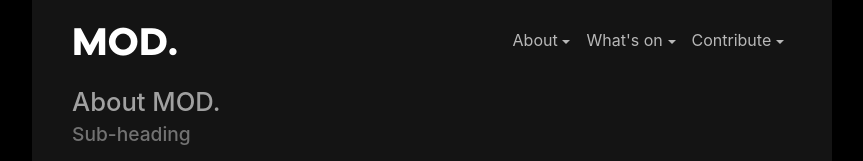
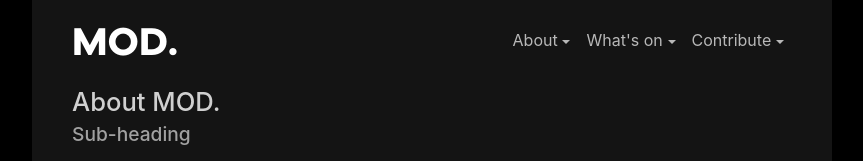
Before and after one commit to MODatUniSA/mod-website, a plain HTML site: page about.html in a window 1280 px wide. Shown: the top 161 px of the page, without its empty margins (208-1071 px from the left). Drawn offline with nearby package versions, Linux system fonts and the light colour scheme; a script that the page names is missing.

Commit message:
Lighter headings.

```diff
--- a/css/mod.css
+++ b/css/mod.css
@@ -176,11 +176,11 @@ footer img:hover {
 }
 
 .page-body h1 {
-  color: rgba(255,255,255,.6);
+  color: rgba(255,255,255,.8);
 }
 
 .page-body h2, .page-body h3, .page-body h4 {
-  color: rgba(255,255,255,.4);
+  color: rgba(255,255,255,.6);
   font-size: 1.4rem;
   margin-bottom: 1em;
 }
```
